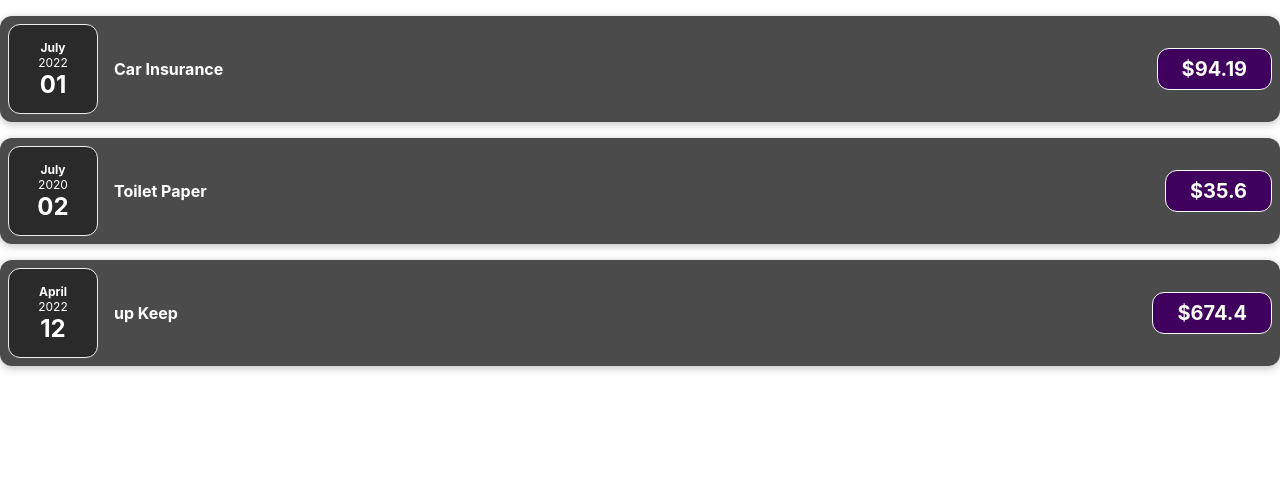
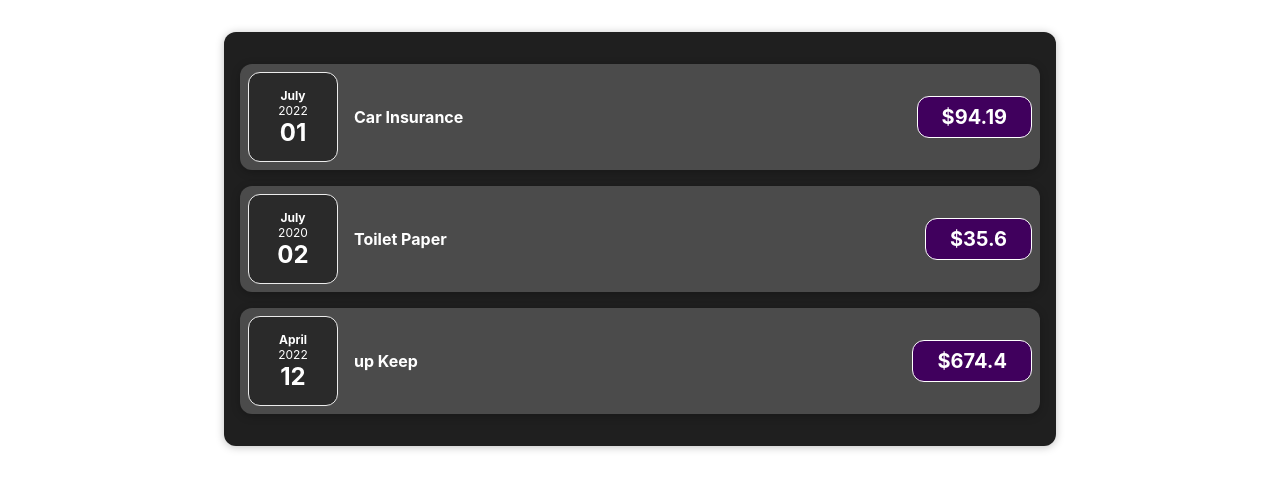
Before and after one commit to EmilyRacheal/my-expense-tracker, a React (Create React App) app: page / in a window 1280 px wide. Shown: the top 490 px of the page. Built offline with nearby package versions, Linux system fonts and the light colour scheme.

Commit message:
styled the expense component

```diff
--- a/src/components/Expense/Expense.css
+++ b/src/components/Expense/Expense.css
@@ -0,0 +1,9 @@
+.expenses {
+  padding: 1rem;
+  background-color: rgb(31, 31, 31);
+  margin: 2rem auto;
+  width: 50rem;
+  max-width: 95%;
+  border-radius: 12px;
+  box-shadow: 0 1px 8px rgba(0, 0, 0, 0.25);
+}
--- a/src/components/Expense/Expense.jsx
+++ b/src/components/Expense/Expense.jsx
@@ -5,7 +5,7 @@
 
 function Expense(props) {
   return (
-    <>
+    <div className="expenses">
       <ExpenseItem
         title={props.item[0].title}
         amount={props.item[0].amount}
@@ -23,7 +23,7 @@
         amount={props.item[2].amount}
         date={props.item[2].date}
       />
-    </>
+    </div>
   );
 }
 
```
Also changed, not shown: src/components/Card/Card.jsx (added, +7 -0 lines), src/components/Card/Card.css (added).
